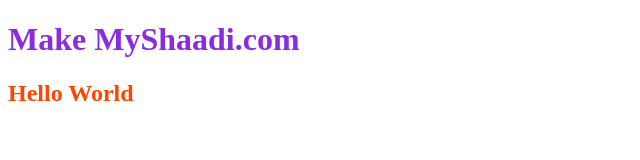
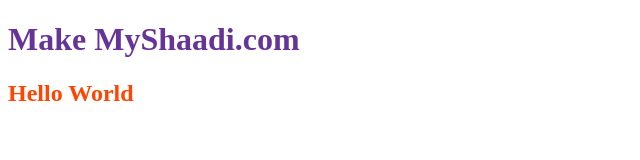
Before and after one commit to sfrodd/makemyshadi, a plain HTML site: page index.html in a window 1280 px wide. Shown: the whole page, without its empty margins (0-640 px from the left). Drawn offline with Linux system fonts and the light colour scheme.

Commit message:
Color change

```diff
--- a/index.html
+++ b/index.html
@@ -7,7 +7,7 @@
     <title>Document</title>
 </head>
 <body>
-    <h1 style="color:blueviolet">Make MyShaadi.com</h1>
+    <h1 style="color:rebeccapurple">Make MyShaadi.com</h1>
     <h2 style="color:orangered">Hello World</h2>
 </body>
 </html>
```
